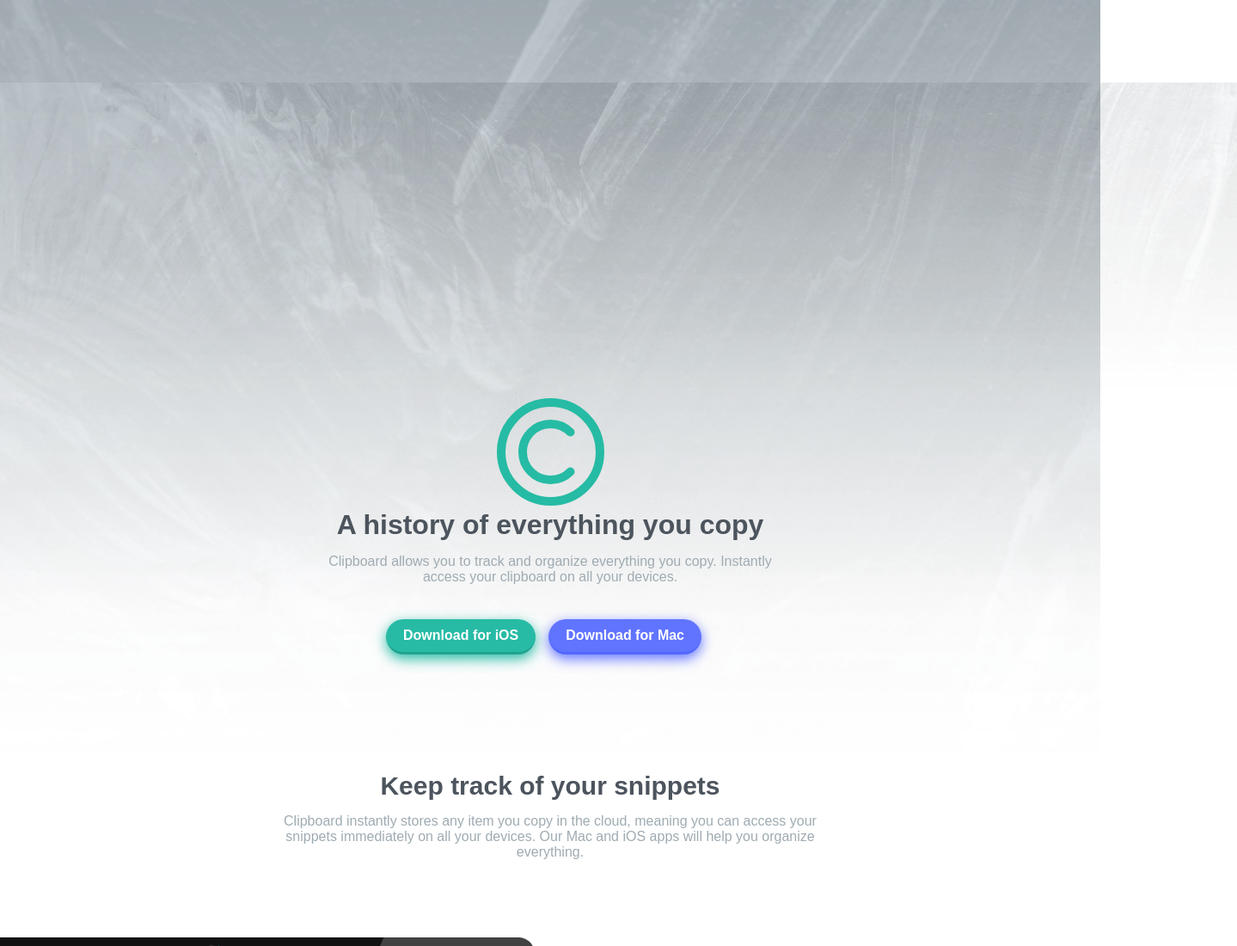
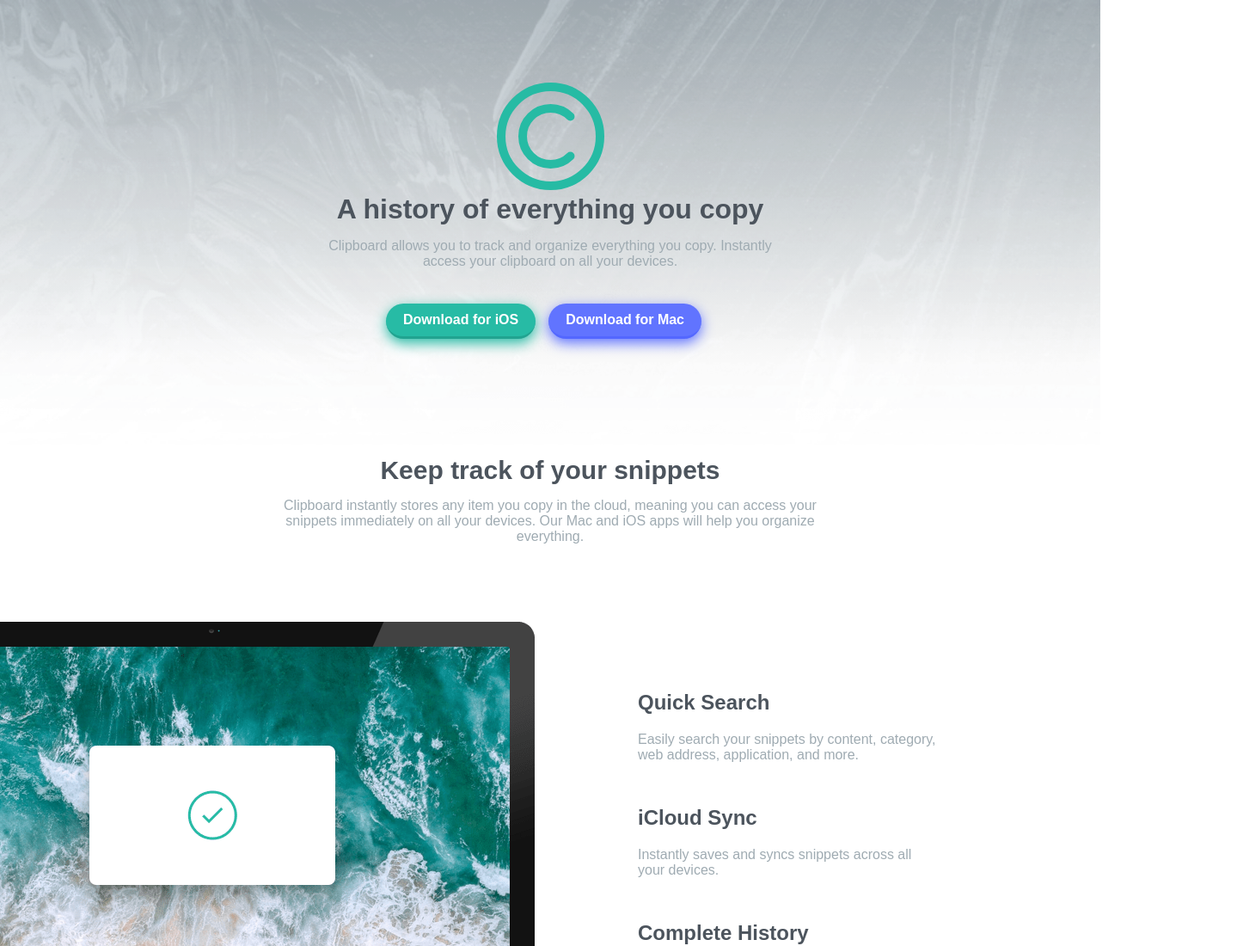
Before and after one commit to CharlesHzz/aposta-m, a plain HTML site: page index.html in a window 1280 px wide. Shown: the top 1100 px of the page at 86% size, 1439 px wide, since content can reach past the window. Drawn offline with Linux system fonts and the light colour scheme; a web font is replaced by a local one.

Commit message:
Update index.html

```diff
--- a/index.html
+++ b/index.html
@@ -22,7 +22,6 @@
   <header>
     <div class="header">
       <div class="bg">
-        <img src="images/bg-header-desktop.png"/>
 
         <div class="logo">
           <img src="images/logo.svg"/>
```
